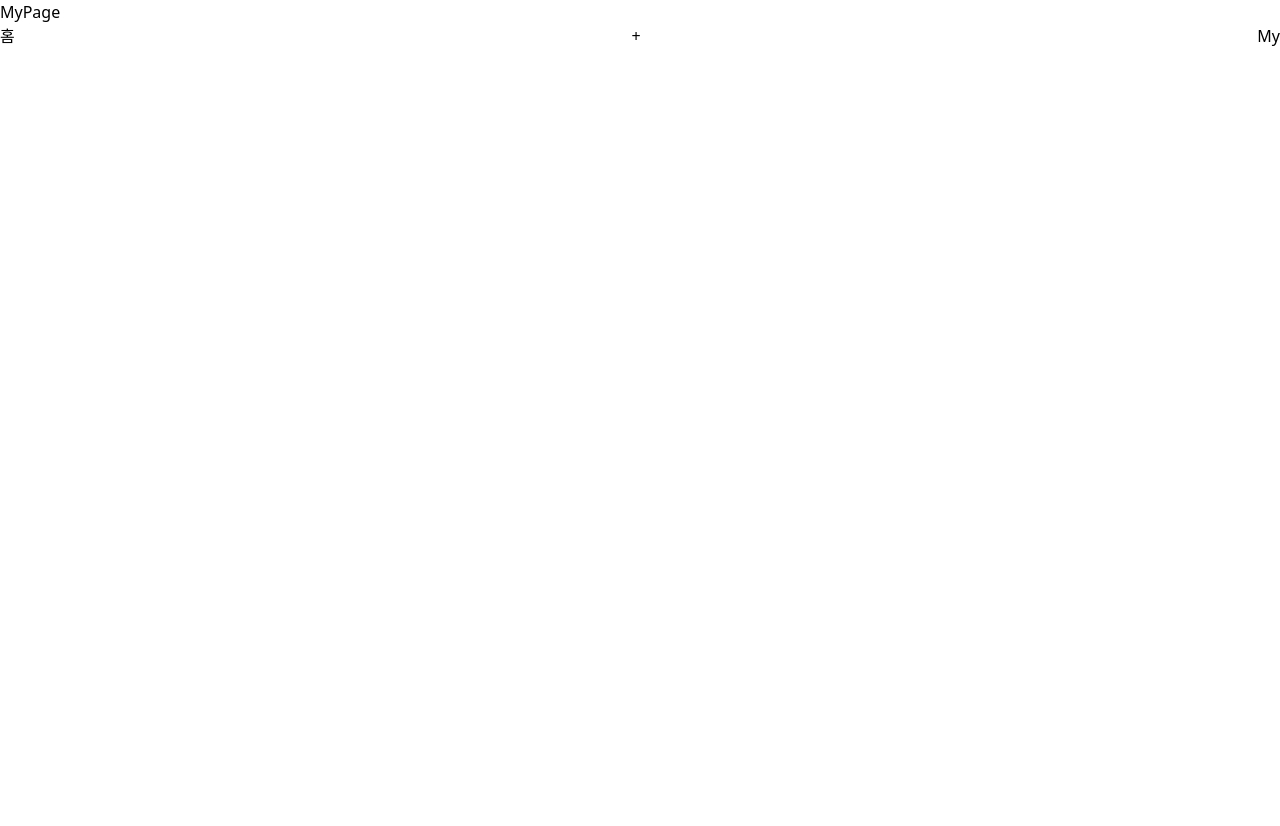
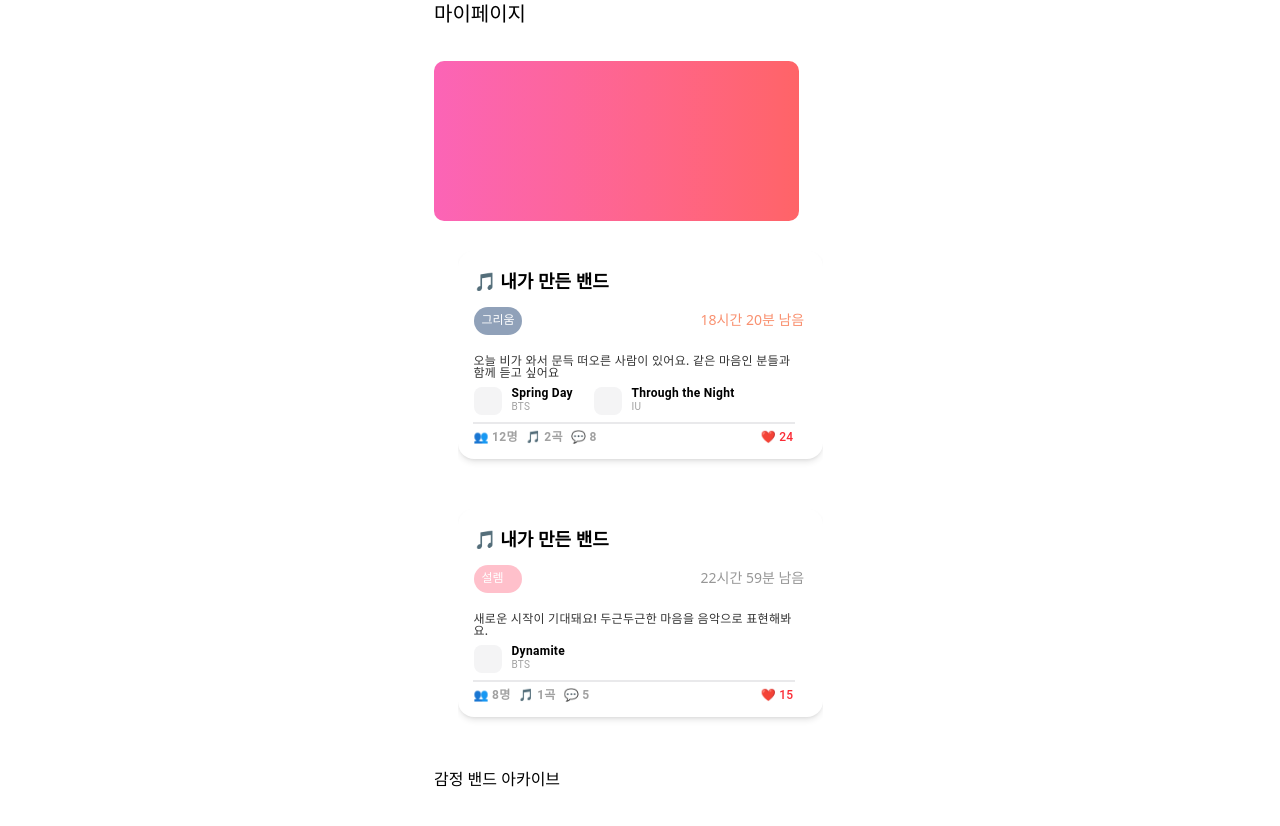
Before and after one commit to qkrxogmla/kummit-Frontend, a React (Vite) app: page /My in a window 1280 px wide. Shown: the top 826 px of the page. Before the commit the page ends 800 px from the top, so only its background shows below. Built offline with nearby package versions, Linux system fonts and the light colour scheme.

Commit message:
feat: 마이페이지 - 내가 공감한 밴드, 감정 밴드 아카이브 추가

```diff
--- a/package.json
+++ b/package.json
@@ -22,10 +22,12 @@
     "@types/react": "^19.1.8",
     "@types/react-dom": "^19.1.6",
     "@vitejs/plugin-react": "^4.5.2",
+    "autoprefixer": "^10.4.21",
     "eslint": "^9.29.0",
     "eslint-plugin-react-hooks": "^5.2.0",
     "eslint-plugin-react-refresh": "^0.4.20",
     "globals": "^16.2.0",
+    "postcss": "^8.5.6",
     "tailwindcss": "^4.1.11",
     "typescript": "~5.8.3",
     "typescript-eslint": "^8.34.1",
--- /dev/null
+++ b/src/pages/My/AppBar.tsx
@@ -0,0 +1,11 @@
+import React from "react";
+
+const AppBar = () => {
+  return (
+    <div className="flex items-center">
+      <span className="w-auto h-auto text-xl text-center">마이페이지</span>
+    </div>
+  );
+};
+
+export default AppBar;
--- /dev/null
+++ b/src/pages/My/BandsArchive.tsx
@@ -0,0 +1,16 @@
+import React from "react";
+
+const BandsArchive = () => {
+  return (
+    <div className="w-[362px] h-[214px]">
+      <div className="">
+        <span className="">감정 밴드 아카이브</span>
+      </div>
+      <div className="">
+        <div className=""></div>
+      </div>
+    </div>
+  );
+};
+
+export default BandsArchive;
--- /dev/null
+++ b/src/pages/My/MyCard.tsx
@@ -0,0 +1,9 @@
+import React from "react";
+
+const MyCard = () => {
+  return (
+    <div className="mt-[33px] my-[30px] w-[365px] h-[160px] bg-gradient-to-r from-pink-400 to-red-400 rounded-[10px]"></div>
+  );
+};
+
+export default MyCard;
--- /dev/null
+++ b/src/pages/My/MyCreatedBands.tsx
@@ -0,0 +1,76 @@
+import React from "react";
+
+const MyCreatedBands = () => {
+  return (
+    <div className="mb-[30px] w-[365px] h-[228px] mx-auto overflow-y-hidden">
+      <div className="bg-white rounded-2xl shadow-md p-4 space-y-3">
+        <h2 className="text-lg font-semibold">🎵 내가 만든 밴드</h2>
+        <div className="flex items-center justify-between">
+          <div className="w-12 h-7 relative">
+            <div className="w-12 h-7 left-0 top-0 absolute bg-slate-400 rounded-[20px]" />
+            <div className="left-[8px] top-[7px] absolute justify-start text-white text-xs font-normal font-['SF_Pro'] leading-none">
+              그리움
+            </div>
+          </div>
+          <span className="w-[106px] h-[23px] text-sm text-[#F9906F]">
+            18시간 20분 남음
+          </span>
+        </div>
+
+        <div className="w-80 inline-flex flex-col justify-start items-start gap-2">
+          <div className="self-stretch flex flex-col justify-start items-start">
+            <div className="self-stretch justify-start text-black/80 text-xs font-medium font-['Roboto'] leading-none tracking-wide">
+              오늘 비가 와서 문득 떠오른 사람이 있어요. 같은 마음인 분들과 함께
+              듣고 싶어요
+            </div>
+          </div>
+          <div className="self-stretch inline-flex justify-start items-start gap-2">
+            <div className="w-28 h-7 relative">
+              <div className="w-7 h-7 left-0 top-0 absolute bg-zinc-100 rounded-lg overflow-hidden">
+                <div className="w-6 h-6 left-[3px] top-[3px] absolute"></div>
+              </div>
+              <div className="left-[38px] top-0 absolute justify-start text-black text-xs font-semibold font-['Roboto'] leading-none tracking-wide">
+                Spring Day
+              </div>
+              <div className="left-[38px] top-[15px] absolute justify-start text-neutral-400 text-[10px] font-normal font-['Roboto'] leading-none tracking-wide">
+                BTS
+              </div>
+            </div>
+            <div className="w-40 h-7 relative">
+              <div className="w-7 h-7 left-0 top-0 absolute bg-zinc-100 rounded-lg overflow-hidden">
+                <div className="w-6 h-6 left-[3px] top-[3px] absolute"></div>
+              </div>
+              <div className="left-[38px] top-0 absolute justify-start text-black text-xs font-semibold font-['Roboto'] leading-none tracking-wide">
+                Through the Night
+              </div>
+              <div className="left-[38px] top-[15px] absolute justify-start text-neutral-400 text-[10px] font-normal font-['Roboto'] leading-none tracking-wide">
+                IU
+              </div>
+            </div>
+          </div>
+          <div className="self-stretch h-0 bg-zinc-300 outline outline-1 outline-offset-[-0.50px] outline-zinc-300/50"></div>
+          <div className="self-stretch inline-flex justify-between items-center">
+            <div className="flex justify-start items-center gap-2">
+              <div className="justify-start text-neutral-400 text-xs font-semibold font-['Roboto'] leading-none tracking-wide">
+                👥 12명
+              </div>
+              <div className="justify-start text-neutral-400 text-xs font-semibold font-['Roboto'] leading-none tracking-wide">
+                🎵 2곡
+              </div>
+              <div className="justify-start text-neutral-400 text-xs font-semibold font-['Roboto'] leading-none tracking-wide">
+                💬 8
+              </div>
+            </div>
+            <div className="flex justify-start items-end gap-0.5">
+              <div className="justify-start text-red-500 text-xs font-medium font-['Roboto'] leading-none tracking-wide">
+                ❤️ 24
+              </div>
+            </div>
+          </div>
+        </div>
+      </div>
+    </div>
+  );
+};
+
+export default MyCreatedBands;
--- /dev/null
+++ b/src/pages/My/MyLikedBands.tsx
@@ -0,0 +1,64 @@
+import React from "react";
+
+const MyLikedBands = () => {
+  return (
+    <div className="mb-[30px] w-[365px] h-[228px] mx-auto overflow-y-hidden">
+      <div className="bg-white rounded-2xl shadow-md p-4 space-y-3">
+        <h2 className="text-lg font-semibold">🎵 내가 만든 밴드</h2>
+        <div className="flex items-center justify-between">
+          <div className="w-12 h-7 relative">
+            <div className="w-12 h-7 left-0 top-0 absolute bg-[pink] rounded-[20px]" />
+            <div className="left-[8px] top-[7px] absolute justify-start text-white text-xs font-normal font-['SF_Pro'] leading-none">
+              설렘
+            </div>
+          </div>
+          <span className="w-[106px] h-[23px] text-sm text-[#979797]">
+            22시간 59분 남음
+          </span>
+        </div>
+
+        <div className="w-80 inline-flex flex-col justify-start items-start gap-2">
+          <div className="self-stretch flex flex-col justify-start items-start">
+            <div className="self-stretch justify-start text-black/80 text-xs font-medium font-['Roboto'] leading-none tracking-wide">
+              새로운 시작이 기대돼요! 두근두근한 마음을 음악으로 표현해봐요.
+            </div>
+          </div>
+          <div className="self-stretch inline-flex justify-start items-start gap-2">
+            <div className="w-28 h-7 relative">
+              <div className="w-7 h-7 left-0 top-0 absolute bg-zinc-100 rounded-lg overflow-hidden">
+                <div className="w-6 h-6 left-[3px] top-[3px] absolute"></div>
+              </div>
+              <div className="left-[38px] top-0 absolute justify-start text-black text-xs font-semibold font-['Roboto'] leading-none tracking-wide">
+                Dynamite
+              </div>
+              <div className="left-[38px] top-[15px] absolute justify-start text-neutral-400 text-[10px] font-normal font-['Roboto'] leading-none tracking-wide">
+                BTS
+              </div>
+            </div>
+          </div>
+          <div className="self-stretch h-0 bg-zinc-300 outline outline-1 outline-offset-[-0.50px] outline-zinc-300/50"></div>
+          <div className="self-stretch inline-flex justify-between items-center">
+            <div className="flex justify-start items-center gap-2">
+              <div className="justify-start text-neutral-400 text-xs font-semibold font-['Roboto'] leading-none tracking-wide">
+                👥 8명
+              </div>
+              <div className="justify-start text-neutral-400 text-xs font-semibold font-['Roboto'] leading-none tracking-wide">
+                🎵 1곡
+              </div>
+              <div className="justify-start text-neutral-400 text-xs font-semibold font-['Roboto'] leading-none tracking-wide">
+                💬 5
+              </div>
+            </div>
+            <div className="flex justify-start items-end gap-0.5">
+              <div className="justify-start text-red-500 text-xs font-medium font-['Roboto'] leading-none tracking-wide">
+                ❤️ 15
+              </div>
+            </div>
+          </div>
+        </div>
+      </div>
+    </div>
+  );
+};
+
+export default MyLikedBands;
--- a/src/pages/My/MyPage.tsx
+++ b/src/pages/My/MyPage.tsx
@@ -1,14 +1,22 @@
-import BottomBar from "../../components/BottomBar"
+import BottomBar from "../../components/BottomBar";
+import MyCard from "./MyCard";
+import MyCreatedBands from "./MyCreatedBands";
+import MyLikedBands from "./MyLikedBands";
+import BandsArchive from "./BandsArchive";
+import AppBar from "./AppBar";
 
 const MyPage = () => {
+  return (
+    <div className="max-w-[412px] h-[917px] mx-auto overflow-y-scroll">
+      <AppBar />
+      <MyCard />
+      <MyCreatedBands />
+      <MyLikedBands />
+      <BandsArchive />
+      공감한 밴드 UI 감정 밴드 아카이브 UI 사용자 기록 UI 컴포넌트 조합 UI API
+      <BottomBar />
+    </div>
+  );
+};
 
-
-    return (
-        <div>
-            MyPage
-            <BottomBar />
-        </div>
-    )
-}
-
-export default MyPage
+export default MyPage;
```
Also changed, not shown: src/pages/Home/HomePage.tsx (+9 -21 lines), 1 other file (tests, documents, lock files or other folders).
